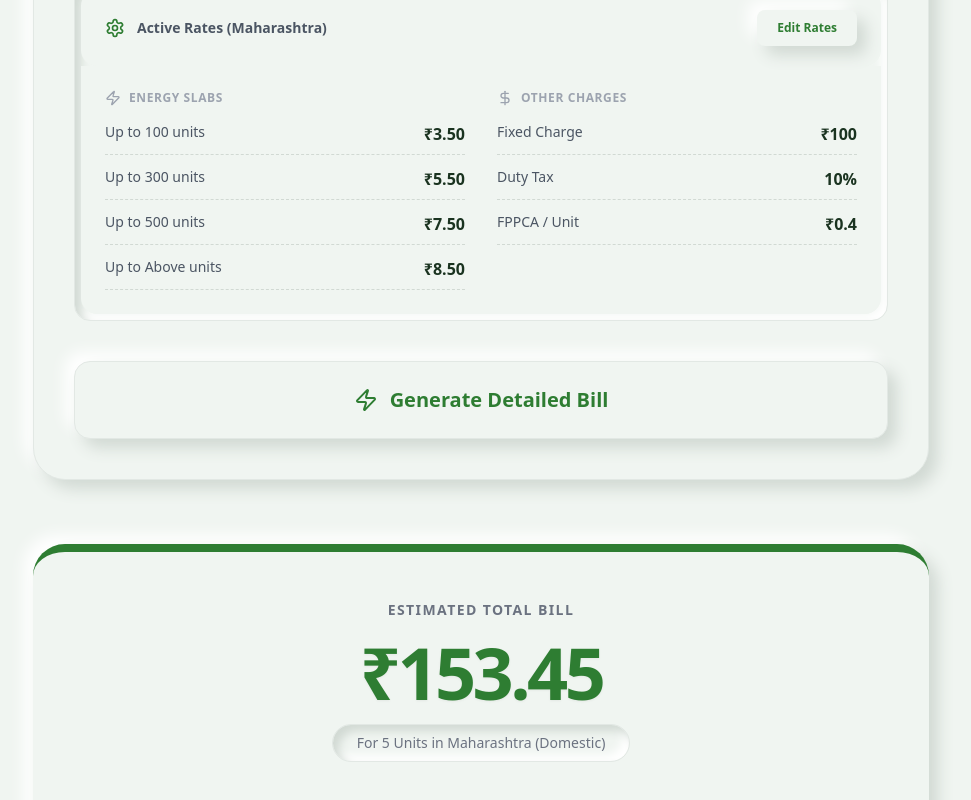
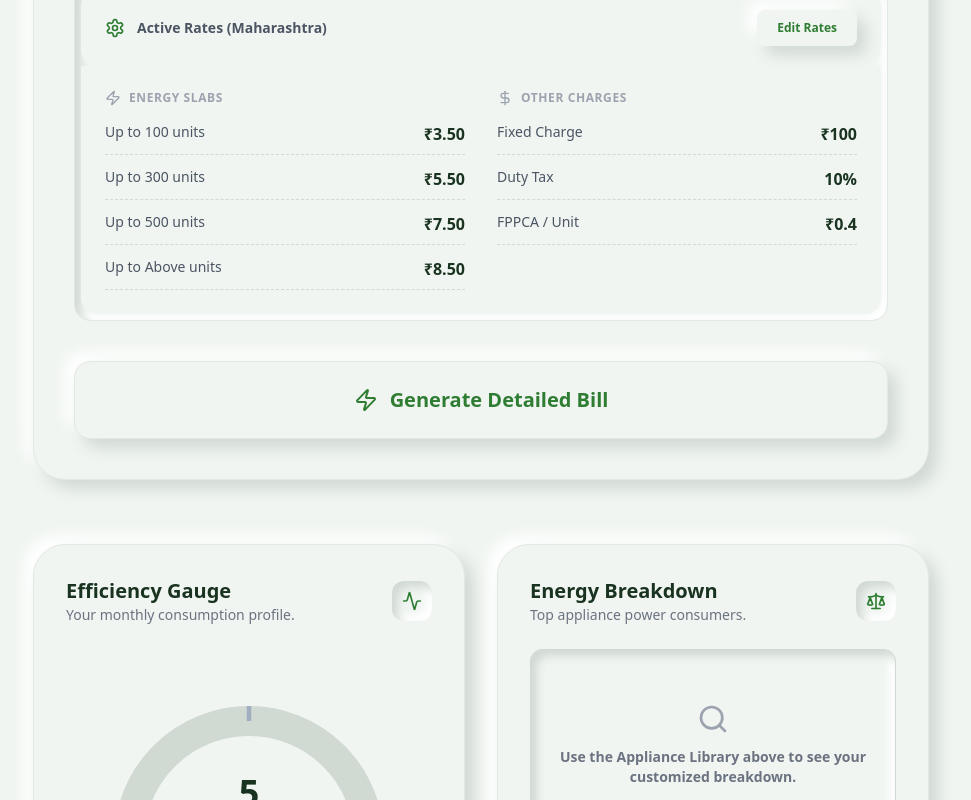
Before and after one commit to himantra88/electricity-calculator, a Next.js app: page / in a window 1280 px wide. Both pictures are taken after typing "5" into the empty fields and a click on the button "Generate Detailed Bill". Shown: the part 631-1431 px from the top of the page, without its empty margins (159-1130 px from the left). Built offline with nearby package versions, Linux system fonts and the light colour scheme.

Commit message:
Update ElectricityCalculator.tsx

```diff
--- a/components/ElectricityCalculator.tsx
+++ b/components/ElectricityCalculator.tsx
@@ -6,7 +6,7 @@ import {
   Settings, Zap, Lightbulb, ShieldCheck, MapPin,
   Menu, X, BarChart3, Scale, Info, HelpCircle, ChevronDown,
   Home, Building2, TrendingUp, DollarSign, ListOrdered, FileSearch, TableProperties,
-  Search, Plus, Minus, Calculator, Snowflake, Tv, Droplets, Laptop, Shirt, Coffee, Wind, Sun
+  Search, Plus, Minus, Calculator, Snowflake, Tv, Droplets, Laptop, Shirt, Coffee, Wind, Sun, Activity
 } from 'lucide-react';
 import type { TariffData, TariffDetails } from '../lib/statesData';
 
@@ -64,18 +64,18 @@ const faqs = [
 
 // --- APPLIANCE LIBRARY DATA ---
 const applianceCatalog = [
-  { id: 'ac-1.5', name: '1.5 Ton AC (Inverter)', watts: 1500, defaultHours: 8, icon: Snowflake },
-  { id: 'ac-1.0', name: '1.0 Ton AC (Inverter)', watts: 1000, defaultHours: 8, icon: Snowflake },
-  { id: 'cooler', name: 'Desert Cooler', watts: 250, defaultHours: 10, icon: Wind },
-  { id: 'bldc-fan', name: 'BLDC Ceiling Fan', watts: 28, defaultHours: 12, icon: Wind },
-  { id: 'fan-std', name: 'Standard Ceiling Fan', watts: 75, defaultHours: 12, icon: Wind },
-  { id: 'fridge', name: 'Refrigerator (250L)', watts: 150, defaultHours: 24, icon: Home },
-  { id: 'led', name: 'LED Tube/Bulb', watts: 20, defaultHours: 6, icon: Lightbulb },
-  { id: 'tv', name: 'LED TV (43")', watts: 60, defaultHours: 4, icon: Tv },
-  { id: 'geyser', name: 'Water Heater/Geyser', watts: 2000, defaultHours: 1, icon: Droplets },
-  { id: 'wm', name: 'Washing Machine', watts: 500, defaultHours: 1, icon: Shirt },
-  { id: 'mixer', name: 'Mixer Grinder', watts: 500, defaultHours: 0.5, icon: Coffee },
-  { id: 'laptop', name: 'Laptop / PC', watts: 65, defaultHours: 6, icon: Laptop },
+  { id: 'ac-1.5', name: '1.5 Ton AC', watts: 1500, defaultHours: 8, icon: Snowflake, color: '#3b82f6' }, // Blue
+  { id: 'ac-1.0', name: '1.0 Ton AC', watts: 1000, defaultHours: 8, icon: Snowflake, color: '#60a5fa' }, // Light Blue
+  { id: 'geyser', name: 'Water Heater', watts: 2000, defaultHours: 1, icon: Droplets, color: '#ef4444' }, // Red
+  { id: 'fridge', name: 'Refrigerator', watts: 150, defaultHours: 24, icon: Home, color: '#f59e0b' }, // Amber
+  { id: 'wm', name: 'Washing Machine', watts: 500, defaultHours: 1, icon: Shirt, color: '#8b5cf6' }, // Purple
+  { id: 'cooler', name: 'Desert Cooler', watts: 250, defaultHours: 10, icon: Wind, color: '#0ea5e9' }, // Cyan
+  { id: 'tv', name: 'LED TV (43")', watts: 60, defaultHours: 4, icon: Tv, color: '#ec4899' }, // Pink
+  { id: 'bldc-fan', name: 'BLDC Fan', watts: 28, defaultHours: 12, icon: Wind, color: '#10b981' }, // Emerald
+  { id: 'fan-std', name: 'Standard Fan', watts: 75, defaultHours: 12, icon: Wind, color: '#34d399' }, // Light Green
+  { id: 'led', name: 'LED Tube/Bulb', watts: 20, defaultHours: 6, icon: Lightbulb, color: '#fcd34d' }, // Yellow
+  { id: 'mixer', name: 'Mixer Grinder', watts: 500, defaultHours: 0.5, icon: Coffee, color: '#6366f1' }, // Indigo
+  { id: 'laptop', name: 'Laptop / PC', watts: 65, defaultHours: 6, icon: Laptop, color: '#64748b' }, // Gray
 ];
 
 interface NeuSelectProps {
@@ -149,7 +149,6 @@ export default function ElectricityCalculator({
     }
   }, [state, connType, tariffData]);
 
-  // Sync Solar Tool with Calculator Units
   useEffect(() => {
     if (billResult?.consumed) {
       setSolarUnitsInput(billResult.consumed.toString());
@@ -211,11 +210,17 @@ export default function ElectricityCalculator({
     });
   };
 
-  const totalApplianceUnits = Object.entries(homeAppliances).reduce((acc, [id, data]) => {
+  const applianceBreakdown = Object.entries(homeAppliances).map(([id, data]) => {
     const app = applianceCatalog.find(a => a.id === id);
-    if (!app) return acc;
-    return acc + ((app.watts * data.hours * data.qty * 30) / 1000);
-  }, 0);
+    if (!app) return { name: 'Unknown', kwh: 0, color: '#cbd5e1' };
+    return {
+      name: app.name,
+      kwh: (app.watts * data.hours * data.qty * 30) / 1000,
+      color: app.color
+    };
+  }).filter(app => app.kwh > 0).sort((a, b) => b.kwh - a.kwh);
+
+  const totalApplianceUnits = applianceBreakdown.reduce((acc, curr) => acc + curr.kwh, 0);
 
   const applyApplianceUnits = () => {
     setUnits(Math.round(totalApplianceUnits).toString());
@@ -227,53 +232,59 @@ export default function ElectricityCalculator({
     app.name.toLowerCase().includes(searchAppliance.toLowerCase())
   );
 
-  // --- Solar ROI Logic (PM Surya Ghar) ---
+  // --- Solar ROI Logic ---
   const calculateSolarROI = () => {
     const monthlyUnits = parseFloat(solarUnitsInput);
     if (isNaN(monthlyUnits) || monthlyUnits <= 0) return null;
 
-    // 1 kW generates approx 120 units/month in India
     let capacity = Math.ceil(monthlyUnits / 120);
     if (capacity < 1) capacity = 1;
 
-    // Standard installation cost: ~Rs 60,000 per kW
     const estimatedCost = capacity * 60000;
-
-    // PM Surya Ghar Subsidy Logic
     let subsidy = 0;
     if (capacity <= 2) {
       subsidy = capacity * 30000;
     } else if (capacity === 3) {
-      subsidy = (2 * 30000) + 18000; // 78,000
+      subsidy = (2 * 30000) + 18000;
     } else {
-      subsidy = 78000; // Max subsidy cap
+      subsidy = 78000;
     }
 
     const netCost = estimatedCost - subsidy;
-
-    // Estimated Savings (Assuming avg Rs 7.5 per unit saved)
     const avgRate = 7.5;
-    const monthlySavings = monthlyUnits * avgRate;
-    const annualSavings = monthlySavings * 12;
-
+    const annualSavings = (monthlyUnits * avgRate) * 12;
     const paybackYears = (netCost / annualSavings).toFixed(1);
 
-    return {
-      capacity,
-      estimatedCost,
-      subsidy,
-      netCost,
-      annualSavings,
-      paybackYears
-    };
+    return { capacity, estimatedCost, subsidy, netCost, annualSavings, paybackYears };
   };
 
   const solarData = calculateSolarROI();
 
+  // --- Chart Helpers ---
+  const getGaugeColor = (val: number) => {
+    if (val <= 200) return '#10b981'; // Green (Efficient)
+    if (val <= 400) return '#f59e0b'; // Yellow (Average)
+    if (val <= 600) return '#f97316'; // Orange (High)
+    return '#ef4444'; // Red (Excessive)
+  };
+
+  const getGaugeLabel = (val: number) => {
+    if (val <= 200) return 'Highly Efficient';
+    if (val <= 400) return 'Average Usage';
+    if (val <= 600) return 'High Consumption';
+    return 'Excessive Usage';
+  };
+
+  const gaugeValue = parseFloat(units) || 0;
+  const gaugePercent = Math.min(Math.max(gaugeValue / 800, 0), 1); // Cap at 800 for the visual arc
+  const gaugeStrokeDashoffset = 251.2 * (1 - gaugePercent); // 251.2 is approx Math.PI * 80 (radius)
+
+  // Donut Chart Math
+  let cumulativePercent = 0;
+
   const nationalAvg500 = 3500;
   const safeData = tariffData || {};
   const fallbackTariff = safeData['Maharashtra']?.Domestic || { slabs: [{ max: Infinity, rate: 7.5 }], fixedCharge: 100, meterRent: 10, dutyPercent: 5, fac: 0.1 };
-
   const selectedNatAvgState500 = calculateEngine(500, safeData[natAvgState]?.Domestic || fallbackTariff).finalTotal;
   const compA500 = calculateEngine(500, safeData[compStateA]?.Domestic || fallbackTariff).finalTotal;
   const compB500 = calculateEngine(500, safeData[compStateB]?.Domestic || fallbackTariff).finalTotal;
@@ -281,7 +292,6 @@ export default function ElectricityCalculator({
   return (
     <div className="min-h-screen bg-neuBg font-sans text-neuDark selection:bg-neuGreen selection:text-white transition-colors duration-300 overflow-x-hidden">
 
-      {/* HEADER */}
       <header className="sticky top-0 z-50 bg-neuBg shadow-neu-sm mb-8 border-b border-[#e2e8e4]">
         <div className="max-w-7xl mx-auto px-4 h-20 flex items-center justify-between">
           <Link href="/" className="flex items-center gap-3 cursor-pointer group">
@@ -300,7 +310,6 @@ export default function ElectricityCalculator({
             {isMenuOpen ? <X /> : <Menu />}
           </button>
         </div>
-        {/* Mobile Menu */}
         {isMenuOpen && (
           <div className="md:hidden bg-neuBg shadow-neu px-6 py-6 space-y-4 font-bold text-neuDark absolute w-full z-40 border-t border-[#d1d9d3] origin-top animate-in slide-in-from-top-2">
             <a href="#calculator" onClick={()=>setIsMenuOpen(false)} className="block px-4 py-3 bg-neuBg shadow-neu hover:shadow-neu-inset rounded-xl transition-all duration-300 text-center">Calculator</a>
@@ -313,7 +322,6 @@ export default function ElectricityCalculator({
 
       <main className="max-w-7xl mx-auto px-4 space-y-24">
 
-        {/* HERO & MAIN CALCULATOR */}
         <section id="calculator" className="max-w-4xl mx-auto">
           <div className="text-center mb-12">
             <h1 className="text-4xl md:text-5xl lg:text-6xl font-black mb-6 text-neuDark tracking-tight leading-tight">
@@ -324,7 +332,6 @@ export default function ElectricityCalculator({
 
           <article className="bg-neuBg rounded-[2rem] shadow-neu p-6 md:p-10 transition-all duration-300 mb-16 border border-[#e2e8e4]">
 
-            {/* Input Mode Toggles */}
             <div className="flex bg-neuBg shadow-neu-inset rounded-xl p-1 mb-8 w-full md:w-fit mx-auto">
               <button
                 onClick={() => setInputMode('manual')}
@@ -429,7 +436,7 @@ export default function ElectricityCalculator({
                     const Icon = app.icon;
 
                     return (
-                      <div key={app.id} className={`p-5 rounded-[1.5rem] transition-all duration-300 ${qty > 0 ? 'shadow-neu-inset border-2 border-neuGreen/30' : 'shadow-neu border-2 border-transparent'}`}>
+                      <div key={app.id} className={`p-5 rounded-[1.5rem] transition-all duration-300 ${qty > 0 ? 'shadow-neu-inset border-2 border-[#d1d9d3]' : 'shadow-neu border-2 border-transparent'}`}>
                          <div className="flex justify-between items-center mb-4">
                             <div className="flex items-center gap-4">
                                <div className="bg-neuBg shadow-neu p-2.5 rounded-xl text-neuGreen shrink-0">
@@ -480,8 +487,121 @@ export default function ElectricityCalculator({
             )}
           </article>
 
-          {/* RESULTS CARD */}
-          {billResult && inputMode === 'manual' && (
+          {/* --- NEW: ENERGY ANALYTICS VISUALIZERS --- */}
+          {billResult && (
+            <div className="grid grid-cols-1 lg:grid-cols-2 gap-8 mb-16 animate-in slide-in-from-bottom-8">
+
+              {/* Custom SVG Gauge (Efficiency Meter) */}
+              <div className="bg-neuBg rounded-[2rem] p-8 shadow-neu border border-[#e2e8e4]">
+                <div className="flex justify-between items-center mb-6">
+                  <div>
+                    <h3 className="font-black text-xl text-neuDark">Efficiency Gauge</h3>
+                    <p className="text-sm text-gray-500 font-medium">Your monthly consumption profile.</p>
+                  </div>
+                  <div className="bg-neuBg shadow-neu-inset p-2.5 rounded-xl"><Activity className="h-5 w-5 text-neuGreen" /></div>
+                </div>
+
+                <div className="relative w-full h-48 flex items-end justify-center pt-8 overflow-hidden">
+                  <svg viewBox="0 0 200 100" className="w-full max-w-[300px] overflow-visible">
+                    {/* Track */}
+                    <path d="M 20 100 A 80 80 0 0 1 180 100" fill="none" stroke="#d1d9d3" strokeWidth="20" strokeLinecap="round" className="drop-shadow-[inset_2px_2px_4px_rgba(0,0,0,0.1)]" />
+                    {/* Fill */}
+                    <path
+                      d="M 20 100 A 80 80 0 0 1 180 100"
+                      fill="none"
+                      stroke={getGaugeColor(gaugeValue)}
+                      strokeWidth="20"
+                      strokeLinecap="round"
+                      strokeDasharray="251.2"
+                      strokeDashoffset={gaugeStrokeDashoffset}
+                      className="transition-all duration-1000 ease-out"
+                    />
+                    {/* Tick Markers */}
+                    <line x1="20" y1="100" x2="10" y2="100" stroke="#a0aec0" strokeWidth="3" />
+                    <line x1="180" y1="100" x2="190" y2="100" stroke="#a0aec0" strokeWidth="3" />
+                    <line x1="100" y1="20" x2="100" y2="10" stroke="#a0aec0" strokeWidth="3" />
+                  </svg>
+                  <div className="absolute bottom-2 flex flex-col items-center">
+                    <span className="text-4xl font-black text-neuDark">{gaugeValue}</span>
+                    <span className="text-sm font-bold uppercase tracking-widest text-gray-500">{getGaugeLabel(gaugeValue)}</span>
+                  </div>
+                </div>
+
+                <div className="flex justify-between text-xs font-bold text-gray-400 mt-6 pt-4 border-t border-[#d1d9d3] px-2">
+                  <span>0<br/>Good</span>
+                  <span className="text-center">400<br/>Avg</span>
+                  <span className="text-right">800+<br/>High</span>
+                </div>
+              </div>
+
+              {/* Custom SVG Donut Chart (Energy Hogs) */}
+              <div className="bg-neuBg rounded-[2rem] p-8 shadow-neu border border-[#e2e8e4]">
+                <div className="flex justify-between items-center mb-6">
+                  <div>
+                    <h3 className="font-black text-xl text-neuDark">Energy Breakdown</h3>
+                    <p className="text-sm text-gray-500 font-medium">Top appliance power consumers.</p>
+                  </div>
+                  <div className="bg-neuBg shadow-neu-inset p-2.5 rounded-xl"><Scale className="h-5 w-5 text-neuGreen" /></div>
+                </div>
+
+                {applianceBreakdown.length > 0 ? (
+                  <div className="flex flex-col sm:flex-row items-center gap-8 h-full pb-4">
+                    {/* Donut Graphic */}
+                    <div className="relative w-40 h-40 shrink-0">
+                      <svg viewBox="0 0 100 100" className="w-full h-full transform -rotate-90 drop-shadow-md">
+                        <circle cx="50" cy="50" r="40" fill="none" stroke="#d1d9d3" strokeWidth="12" />
+                        {applianceBreakdown.map((app, i) => {
+                          const percent = app.kwh / totalApplianceUnits;
+                          const offset = 251.2 - (percent * 251.2);
+                          const currentAccum = cumulativePercent;
+                          cumulativePercent += percent;
+
+                          return (
+                            <circle
+                              key={i}
+                              cx="50" cy="50" r="40"
+                              fill="none"
+                              stroke={app.color}
+                              strokeWidth="12"
+                              strokeDasharray="251.2"
+                              strokeDashoffset={offset}
+                              strokeLinecap="round"
+                              className="transition-all duration-1000"
+                              style={{ transformOrigin: 'center', transform: `rotate(${currentAccum * 360}deg)` }}
+                            />
+                          );
+                        })}
+                      </svg>
+                      <div className="absolute inset-0 flex items-center justify-center flex-col">
+                        <Zap className="h-6 w-6 text-gray-400" />
+                      </div>
+                    </div>
+
+                    {/* Legend */}
+                    <div className="w-full space-y-3 max-h-48 overflow-y-auto custom-scrollbar pr-2">
+                      {applianceBreakdown.slice(0, 5).map((app, i) => (
+                        <div key={i} className="flex items-center justify-between">
+                          <div className="flex items-center gap-2 truncate">
+                            <div className="w-3 h-3 rounded-full shrink-0" style={{ backgroundColor: app.color }}></div>
+                            <span className="text-sm font-bold text-gray-600 truncate">{app.name}</span>
+                          </div>
+                          <span className="text-sm font-black text-neuDark ml-2">{Math.round((app.kwh / totalApplianceUnits) * 100)}%</span>
+                        </div>
+                      ))}
+                    </div>
+                  </div>
+                ) : (
+                  <div className="h-48 w-full flex flex-col items-center justify-center bg-neuBg shadow-neu-inset rounded-xl border border-[#d1d9d3]">
+                    <Search className="h-8 w-8 text-gray-400 mb-3" />
+                    <p className="text-sm font-bold text-gray-500 text-center px-4">Use the Appliance Library above to see your customized breakdown.</p>
+                  </div>
+                )}
+              </div>
+            </div>
+          )}
+
+          {/* DETAILED RESULTS BREAKDOWN CARD */}
+          {billResult && (
             <div className="bg-neuBg rounded-[2rem] p-8 md:p-12 shadow-neu border-t-8 border-neuGreen transition-all duration-500 mb-16 animate-in slide-in-from-bottom-8">
                <div className="text-center mb-10">
                  <p className="text-gray-500 font-bold uppercase tracking-widest text-sm mb-4">Estimated Total Bill</p>
```
